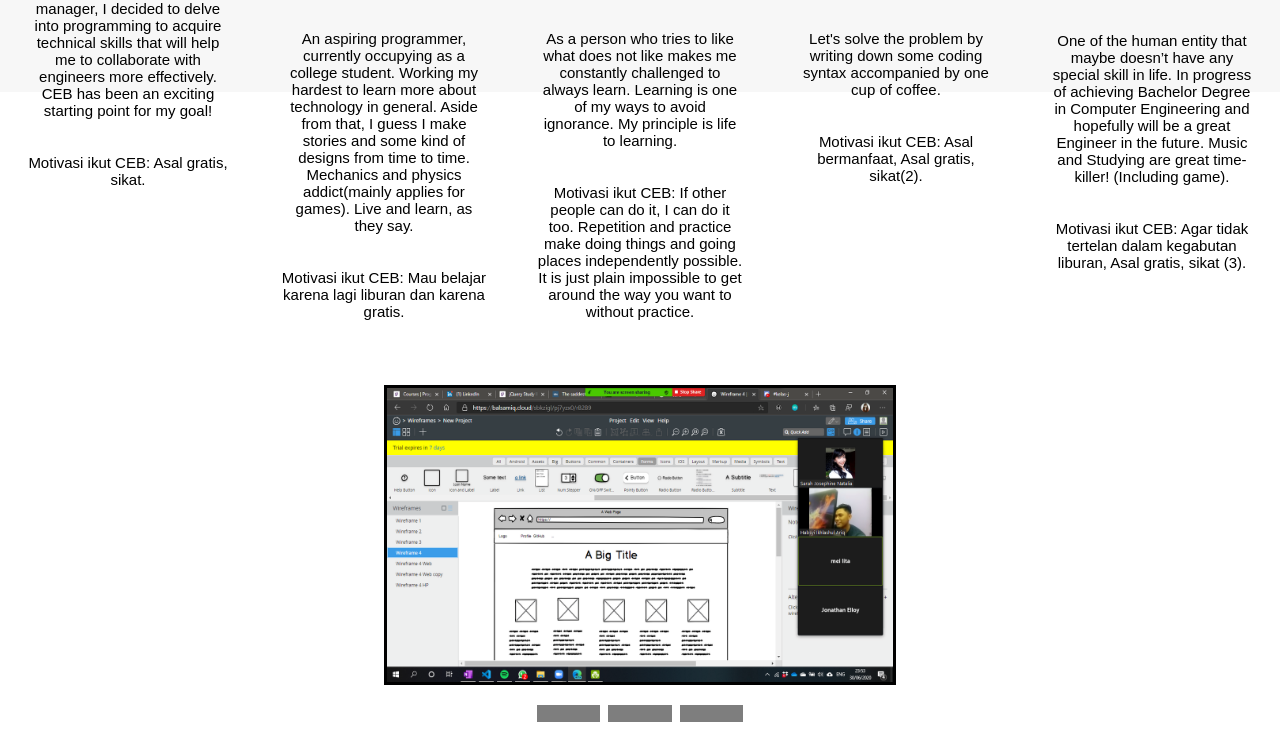
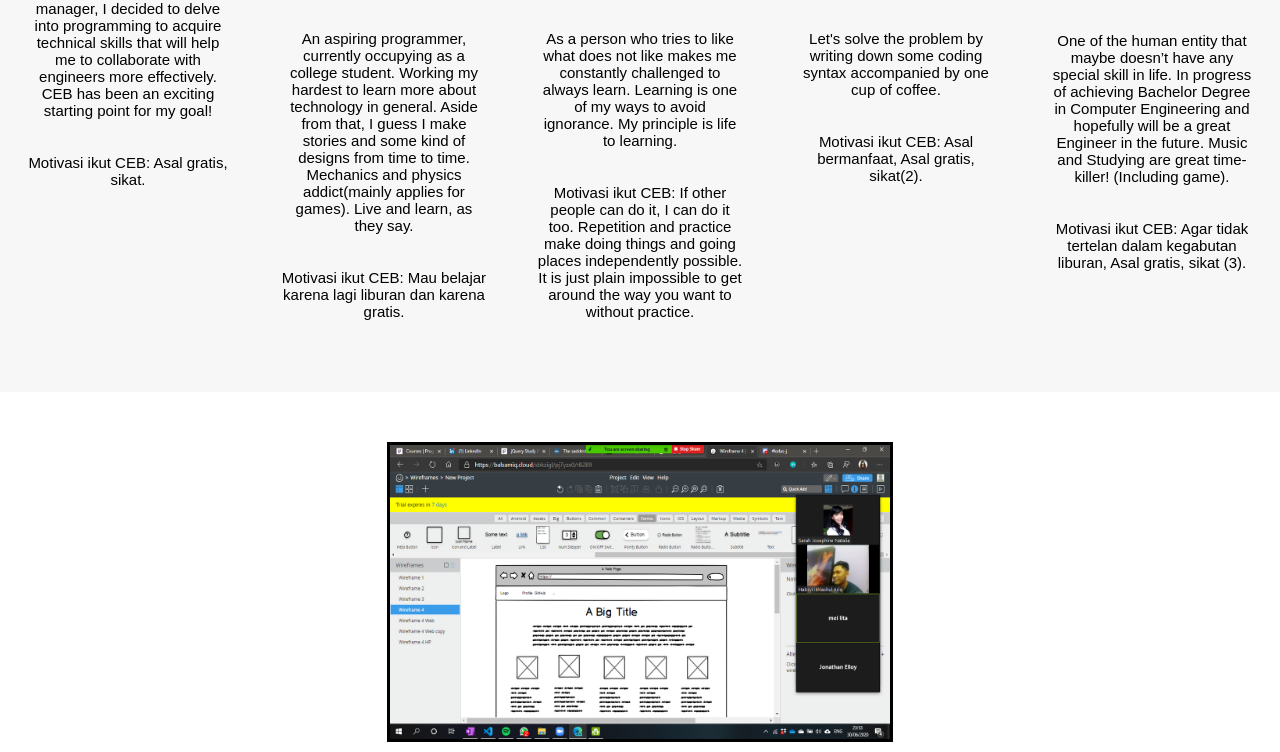
Before and after one commit to Nawitra/Proyek-CEB---J13, a plain HTML site: page index.html in a window 1280 px wide. Shown: the part 744-1496 px from the top of the page. Drawn offline with Linux system fonts and the light colour scheme.

Commit message:
Fixed profile padding and slideshow width

```diff
--- a/style.css
+++ b/style.css
@@ -69,9 +69,9 @@ header {
 }
 
 .slide-container{
-    width:40%;
+    width:505.067px;
     height:300px;
-    margin:auto;
+    margin:0 auto;
 }
 
 #slide-it{
@@ -125,7 +125,7 @@ header {
 
 .profile-wrapper {
     height: 500px;
-    padding-bottom: 80px;
+    padding-bottom: 800px;
     background-color: #f7f7f7;
     text-align: center;
 }
```
Also changed, not shown: 1 other file.
